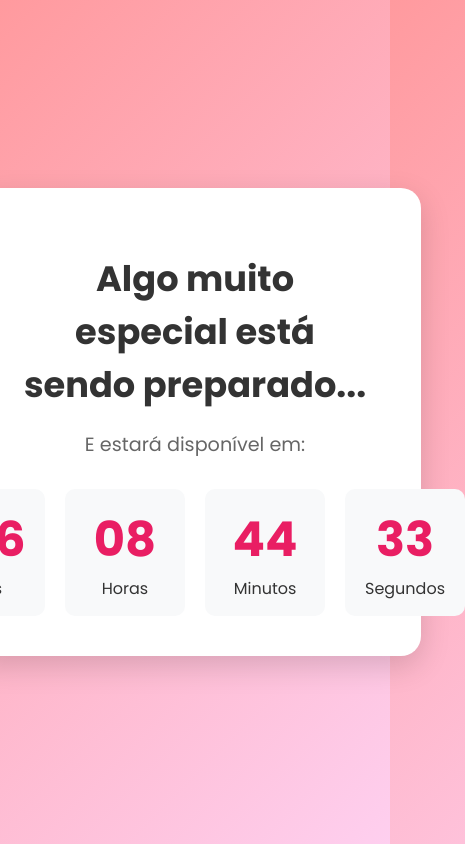
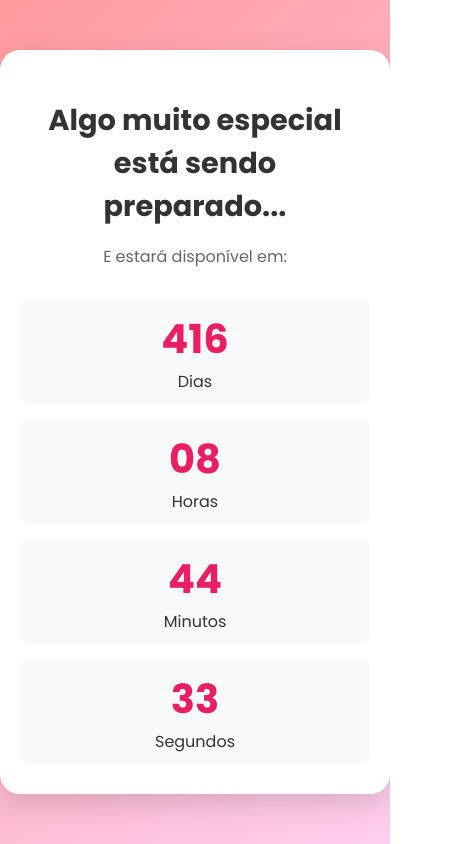
Before and after one commit to MatheusCardosoKono/gift, a plain HTML site: page index.html in a window 390 px wide. Shown: the whole page, 465 px wide, since content can reach past the window. Drawn offline with Linux system fonts and the light colour scheme.

Commit message:
Update index.html

```diff
--- a/index.html
+++ b/index.html
@@ -13,8 +13,10 @@
             align-items: center;
             min-height: 100vh;
             margin: 0;
+            padding: 20px 0; /* Adiciona um respiro vertical */
+            box-sizing: border-box; /* Garante que padding não afete a altura total */
             background: linear-gradient(135deg, #ff9a9e 0%, #fecfef 100%);
-            overflow: hidden;
+            overflow-x: hidden; /* Impede rolagem horizontal */
             text-align: center;
         }
 
@@ -26,6 +28,7 @@
             box-shadow: 0 10px 30px rgba(0, 0, 0, 0.15);
             transition: all 0.3s ease;
             max-width: 90%;
+            width: 600px; /* Define uma largura máxima para o desktop */
         }
 
         /* Esconde as telas por padrão (o JavaScript decide qual mostrar) */
@@ -94,6 +97,34 @@
             border-radius: 50%; margin-top: 20px; border: 5px solid #e91e63; object-fit: cover;
         }
 
+        /* * =======================================================
+         * AJUSTES PARA CELULAR E TELAS MENORES (RESPONSIVIDADE)
+         * =======================================================
+        */
+        @media (max-width: 768px) {
+            .container {
+                padding: 30px 20px; /* Diminui o espaçamento interno */
+                width: 90%;
+            }
+
+            #countdownScreen h1 { font-size: 1.8em; }
+            #countdownScreen p { font-size: 1em; }
+
+            #timer {
+                flex-direction: column; /* Coloca o cronômetro na vertical */
+                gap: 15px;
+            }
+            #timer div {
+                min-width: 0; /* Remove a largura mínima */
+                padding: 10px;
+            }
+            #timer div span:first-child { font-size: 2.5em; }
+
+            #proposalScreen h1 { font-size: 2em; }
+            #confirmationScreen h2 { font-size: 2.2em; }
+            #proposalPhoto { max-width: 200px; } /* Diminui o tamanho da foto */
+        }
+
     </style>
     <link rel="preconnect" href="https://fonts.googleapis.com">
     <link rel="preconnect" href="https://fonts.gstatic.com" crossorigin>
@@ -130,61 +161,38 @@
     </div>
 
     <script>
-        // --- LÓGICA PRINCIPAL: DATA E CONTAGEM REGRESSIVA ---
-
-        // !! IMPORTANTE: Defina a data final aqui !!
+        // O JavaScript continua o mesmo, não precisa de alteração.
         const targetDate = new Date('2026-08-01T00:00:00').getTime();
-
         const countdownScreen = document.getElementById('countdownScreen');
         const proposalScreen = document.getElementById('proposalScreen');
+        const daysEl = document.getElementById('days'), hoursEl = document.getElementById('hours'), minutesEl = document.getElementById('minutes'), secondsEl = document.getElementById('seconds');
 
-        // Referências para os spans do cronômetro
-        const daysEl = document.getElementById('days');
-        const hoursEl = document.getElementById('hours');
-        const minutesEl = document.getElementById('minutes');
-        const secondsEl = document.getElementById('seconds');
-
-        // Função que atualiza o cronômetro
         function updateCountdown() {
             const now = new Date().getTime();
             const distance = targetDate - now;
-
-            // Se a data já chegou
-            if (distance <= 0) {
-                clearInterval(countdownInterval); // Para o cronômetro
-                showProposal();
-                return;
-            }
-
-            // Cálculos de tempo
+            if (distance <= 0) { clearInterval(countdownInterval); showProposal(); return; }
             const days = Math.floor(distance / (1000 * 60 * 60 * 24));
             const hours = Math.floor((distance % (1000 * 60 * 60 * 24)) / (1000 * 60 * 60));
             const minutes = Math.floor((distance % (1000 * 60 * 60)) / (1000 * 60));
             const seconds = Math.floor((distance % (1000 * 60)) / 1000);
-
-            // Exibe os resultados no HTML, com 2 dígitos
             daysEl.innerHTML = String(days).padStart(2, '0');
             hoursEl.innerHTML = String(hours).padStart(2, '0');
             minutesEl.innerHTML = String(minutes).padStart(2, '0');
             secondsEl.innerHTML = String(seconds).padStart(2, '0');
         }
 
-        // Função para mostrar a tela de pedido
         function showProposal() {
             countdownScreen.style.display = 'none';
             proposalScreen.style.display = 'block';
         }
 
-        // Verifica a data assim que a página carrega
         const now = new Date().getTime();
         if (now >= targetDate) {
             showProposal();
         } else {
             countdownScreen.style.display = 'block';
-            var countdownInterval = setInterval(updateCountdown, 1000); // Inicia o cronômetro
+            var countdownInterval = setInterval(updateCountdown, 1000);
         }
-
-        // --- LÓGICA DO PEDIDO (a mesma de antes) ---
 
         const noBtn = document.getElementById('noBtn');
         const yesBtn = document.getElementById('yesBtn');
```
